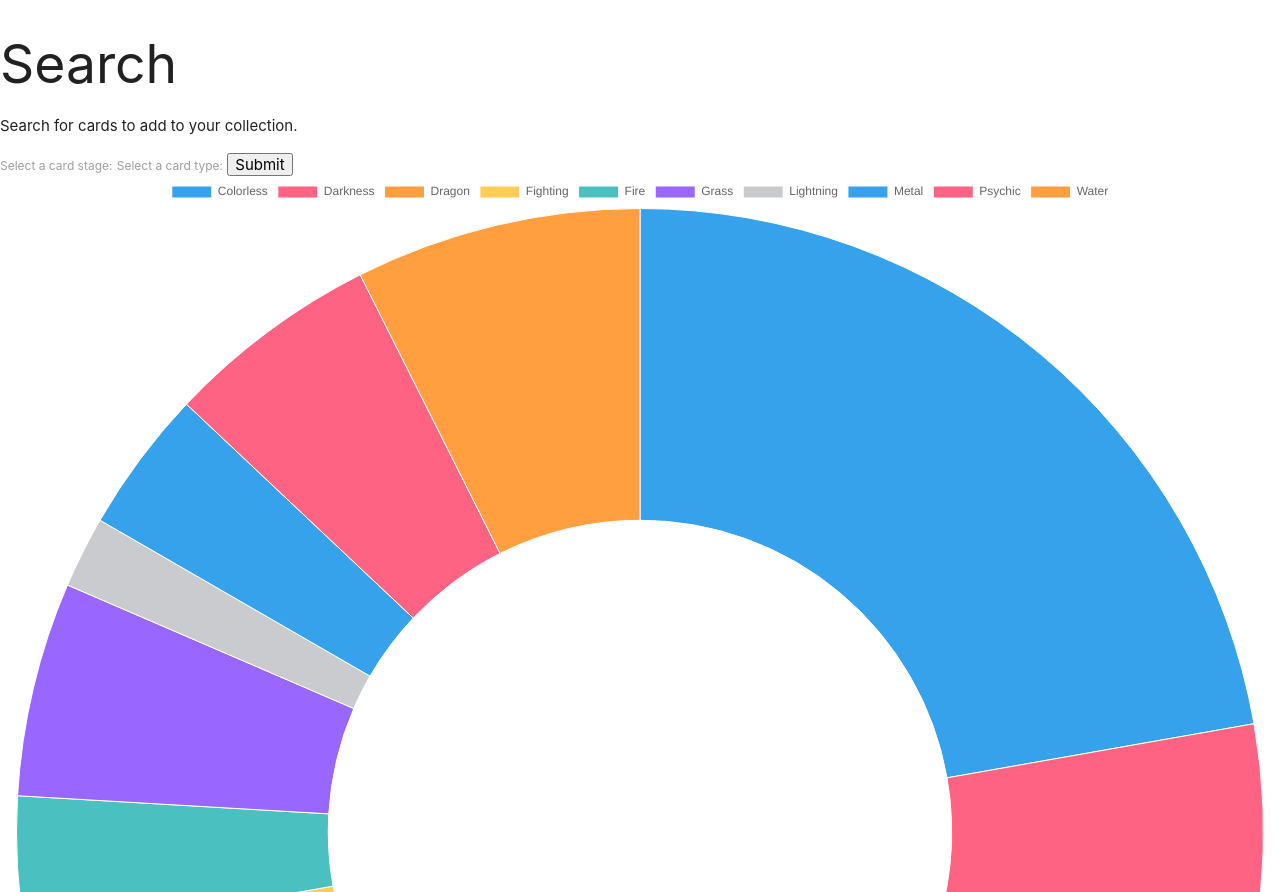
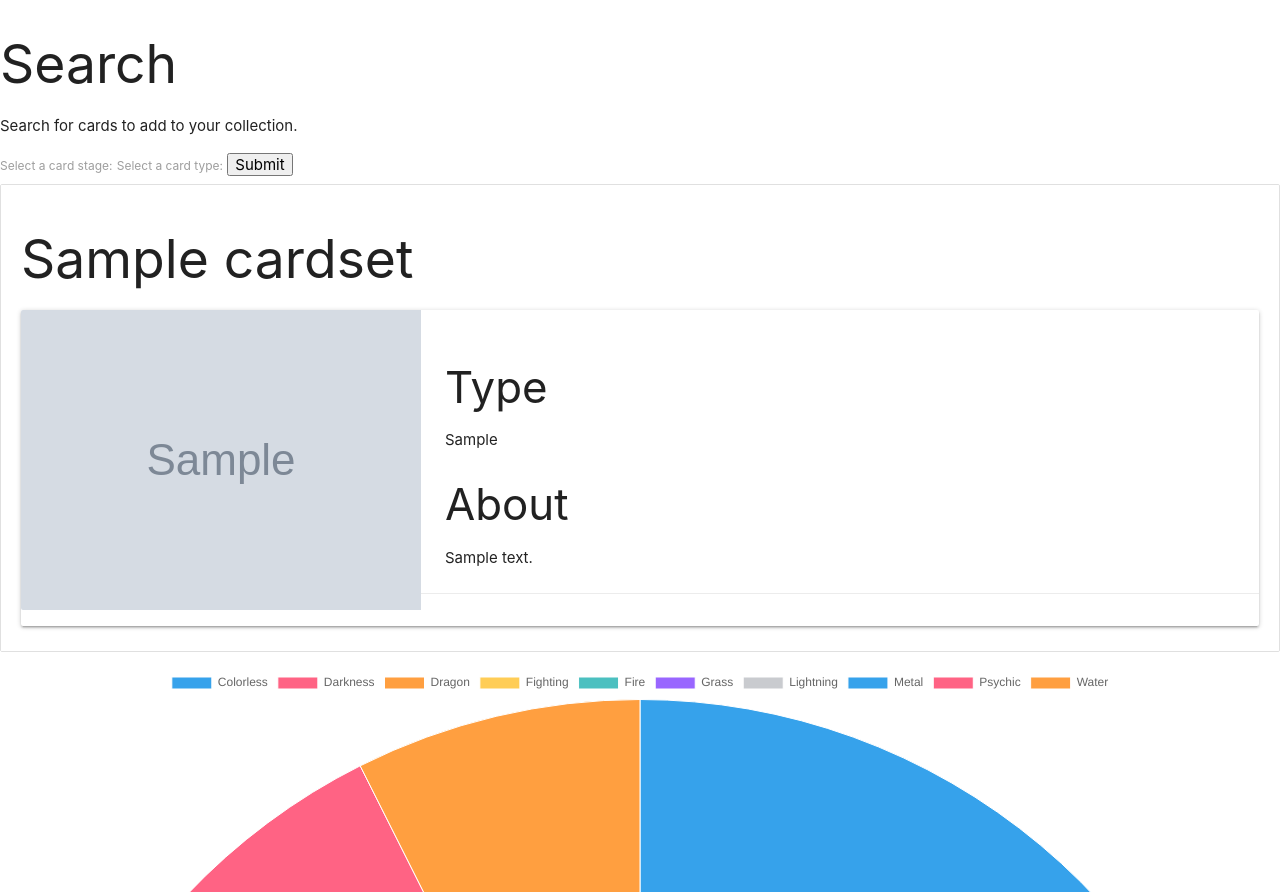
Before and after one commit to themagicianking/pokemon-tcg-collection, a Flask app: page / in a window 1280 px wide. Shown: the part 23-915 px from the top of the page. Run offline with Flask 3, Linux system fonts and the light colour scheme; tables that the repository leaves empty hold one stand-in row (values such as "Sample post"); grey boxes marked "Sample" are stand-in pictures; some libraries are stand-ins or nearby versions.

Commit message:
Implemented full text seach library with hardcoded query

```diff
--- a/app.py
+++ b/app.py
@@ -31,26 +31,19 @@ def create_database():
     print("Created cardset table")
     for card in cardset:
         if card.get("flavorText"):
-            c.execute(
-                "INSERT INTO cardset (name, stage, energytype, image, text) VALUES (?,?,?,?,?)",
-                (
-                    card["name"],
-                    card["subtypes"][0],
-                    card["types"][0],
-                    card["images"]["small"],
-                    card["flavorText"],
-                ),
-            )
+            text = card["flavorText"]
         else:
-            c.execute(
-                "INSERT INTO cardset (name, stage, energytype, image) VALUES (?,?,?,?)",
-                (
-                    card["name"],
-                    card["subtypes"][0],
-                    card["types"][0],
-                    card["images"]["small"],
-                ),
+            text = ""
+        c.execute(
+            "INSERT INTO cardset (name, stage, energytype, image, text) VALUES (?,?,?,?,?)",
+            (
+                card["name"],
+                card["subtypes"][0],
+                card["types"][0],
+                card["images"]["small"],
+                text,
             ),
+        )
     print("Added cards to cardset table")
     conn.commit()
     conn.close()
@@ -58,9 +51,31 @@ def create_database():
     #     print("Error while connecting to SQLite database:", e)
 
 
-@app.route("/")
+@app.route("/", methods=["GET", "POST"])
 def main():
-    return render_template("base.html")
+    if request.method == "POST":
+        conn = sqlite3.connect("pokemon.db")
+        conn.row_factory = sqlite3.Row
+        c = conn.cursor()
+        c.execute("""DROP TABLE IF EXISTS cardsearch""")
+        c.execute(
+            "CREATE VIRTUAL TABLE IF NOT EXISTS cardsearch USING FTS5(id,name,stage,energytype,image,text)"
+        )
+        c.execute("INSERT INTO cardsearch SELECT * FROM cardset")
+        # stage = request.form.get("stage")
+        # energy_type = request.form.get("energy_type")
+        # conn = sqlite3.connect("pokemon.db")
+        # conn.row_factory = sqlite3.Row
+        # c = conn.cursor()
+        c.execute("SELECT * FROM cardsearch WHERE text MATCH 'times'")
+        results = [dict(row) for row in c.fetchall()]
+    else:
+        conn = sqlite3.connect("pokemon.db")
+        conn.row_factory = sqlite3.Row
+        c = conn.cursor()
+        c.execute("SELECT * FROM cardset")
+        results = [dict(row) for row in c.fetchall()]
+    return render_template("base.html", results=results)
 
 
 @app.route("/collection", methods=["GET", "POST"])
@@ -88,26 +103,26 @@ def collection():
     #         return jsonify({"error": str(e)}, 500)
 
 
-@app.route("/search", methods=["POST", "GET"])
-def search():
-    if request.method == "POST":
-        stage = request.form.get("stage")
-        energy_type = request.form.get("energy_type")
-        conn = sqlite3.connect("pokemon.db")
-        conn.row_factory = sqlite3.Row
-        cursor = conn.cursor()
-        cursor.execute(
-            "SELECT * FROM cardset WHERE stage = (?) AND energytype = (?)",
-            (stage, energy_type),
-        )
-        cards = [dict(row) for row in cursor.fetchall()]
-    else:
-        conn = sqlite3.connect("pokemon.db")
-        conn.row_factory = sqlite3.Row
-        cursor = conn.cursor()
-        cursor.execute("SELECT * FROM cardset")
-        cards = [dict(row) for row in cursor.fetchall()]
-    return render_template("search.html", cards=cards)
+# @app.route("/results", methods=["POST", "GET"])
+# def results():
+#     if request.method == "POST":
+#         stage = request.form.get("stage")
+#         energy_type = request.form.get("energy_type")
+#         conn = sqlite3.connect("pokemon.db")
+#         conn.row_factory = sqlite3.Row
+#         cursor = conn.cursor()
+#         cursor.execute(
+#             "SELECT * FROM cardset WHERE stage = (?) AND energytype = (?)",
+#             (stage, energy_type),
+#         )
+#         cards = [dict(row) for row in cursor.fetchall()]
+#     else:
+#         conn = sqlite3.connect("pokemon.db")
+#         conn.row_factory = sqlite3.Row
+#         cursor = conn.cursor()
+#         cursor.execute("SELECT * FROM cardset")
+#         cards = [dict(row) for row in cursor.fetchall()]
+#     return cards
 
 
 if __name__ == "__main__":
--- /dev/null
+++ b/templates/_result.html
@@ -0,0 +1,21 @@
+<li class="collection-item">
+  <div class="col s12 m7">
+    <h2 class="header">{{card.name}}</h2>
+    <div class="card horizontal">
+      <div class="card-image">
+        <img src="{{card.image}}" />
+      </div>
+      <div class="card-stacked">
+        <div class="card-content">
+          <h3>Type</h3>
+          <p>{{card.energytype}}</p>
+          <h3>About</h3>
+          <p>{{card.text}}</p>
+        </div>
+        <div class="card-action">
+          <!-- Add checkbox to add to collection here -->
+        </div>
+      </div>
+    </div>
+  </div>
+</li>
--- a/templates/base.html
+++ b/templates/base.html
@@ -23,7 +23,7 @@
     <div id="content">
       <h2>Search</h2>
       <p>Search for cards to add to your collection.</p>
-      <form action="{{ url_for('search')}}" method="POST">
+      <form action="/" method="POST">
         <label for="search">Select a card stage:</label
         ><select name="stage" id="stage">
           <option value="Basic">Basic</option>
@@ -45,6 +45,33 @@
         </select>
         <input type="submit" />
       </form>
+      <!-- {% if results %} -->
+      <ul class="collection">
+        {% for card in results %}
+        {% include '_result.html' %}
+        <!-- <li class="collection-item">
+          <div class="col s12 m7">
+            <h2 class="header">{{card.name}}</h2>
+            <div class="card horizontal">
+              <div class="card-image">
+                <img src="{{card.image}}" />
+              </div>
+              <div class="card-stacked">
+                <div class="card-content">
+                  <h3>Type</h3>
+                  <p>{{card.energytype}}</p>
+                  <h3>About</h3>
+                  <p>{{card.text}}</p>
+                </div>
+                <div class="card-action">
+                </div>
+              </div>
+            </div>
+          </div>
+        </li> -->
+        {% endfor %}
+      </ul>
+      {% endif %}
       {% block content %}{% endblock %}
     </div>
     <div id="footer">
```
Also changed, not shown: pokemon.db, templates/results.html (renamed from templates/search.html), 1 other file.
